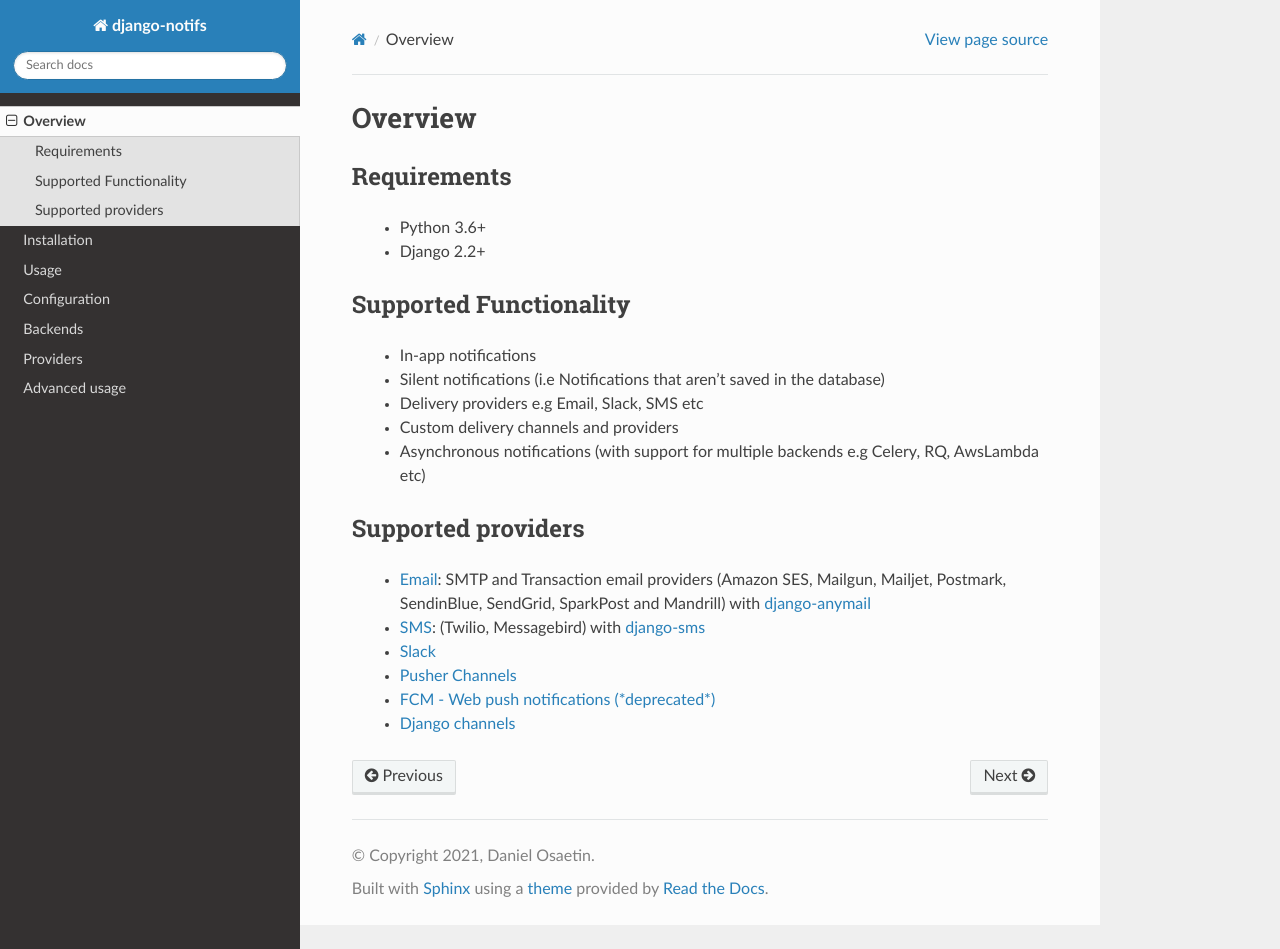
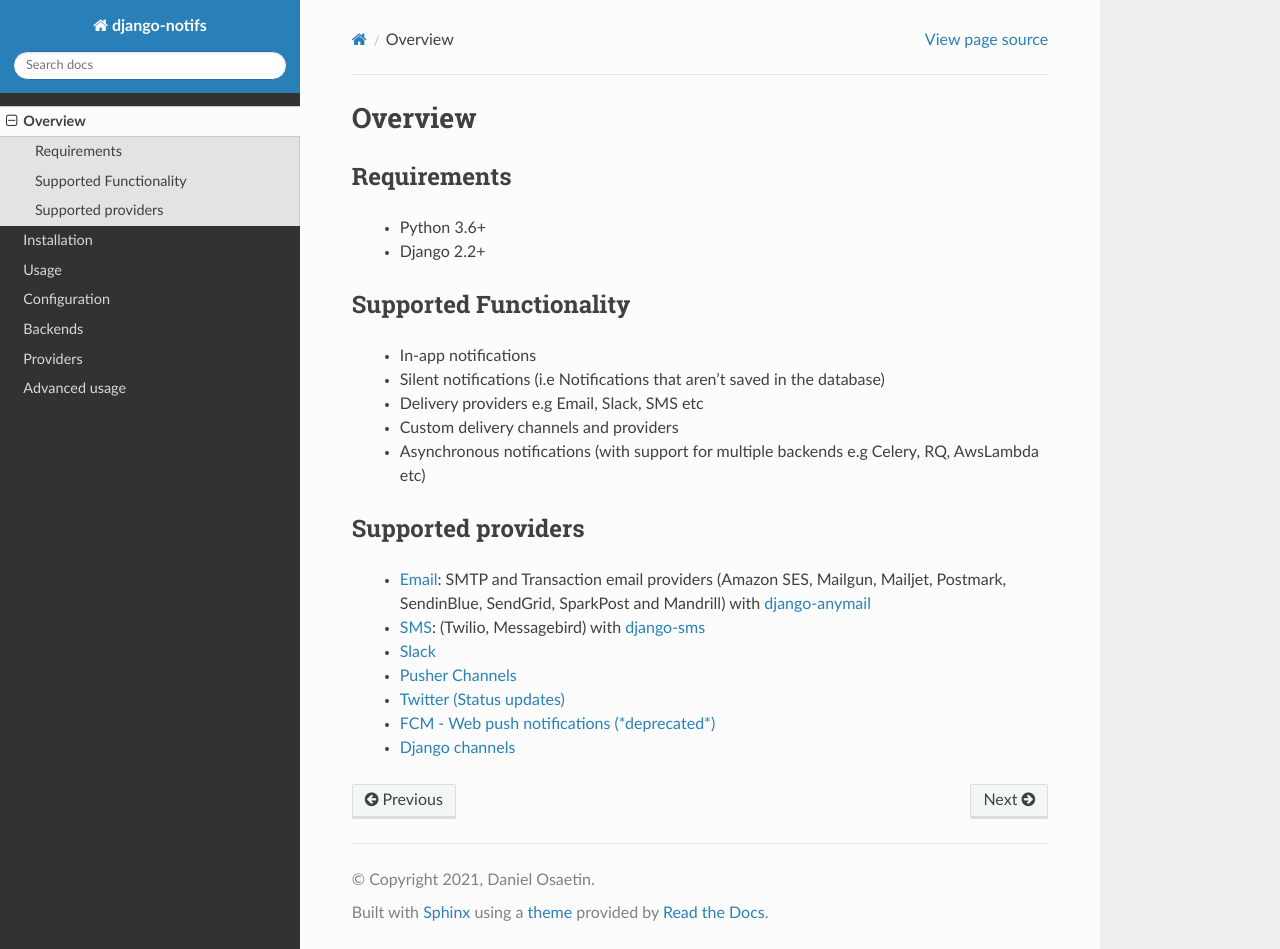
Before and after one commit to danidee10/django-notifs, a Sphinx documentation site: the page built from docs/overview.rst, in a window 1280 px wide and 949 px high. Built offline with Sphinx 7.4.7 and the Read the Docs theme 2.0.0, drawn with Linux system fonts in a browser that asks for light colours.

Commit message:
docs: Add Twitter to overview page

```diff
--- a/docs/overview.rst
+++ b/docs/overview.rst
@@ -22,5 +22,6 @@
     * :ref:`SMS <SMS (with django-sms)>`: (Twilio, Messagebird) with `django-sms <https://django-sms.readthedocs.io/en/latest/>`_
     * :ref:`Slack <Slack>`
     * :ref:`Pusher Channels <Pusher Channels>`
+    * :ref:`Twitter (Status updates) <Twitter status update>`
     * :ref:`FCM - Web push notifications (*deprecated*) <FCM (Firebase Web push)>`
     * :ref:`Django channels <django-channels>`
```
